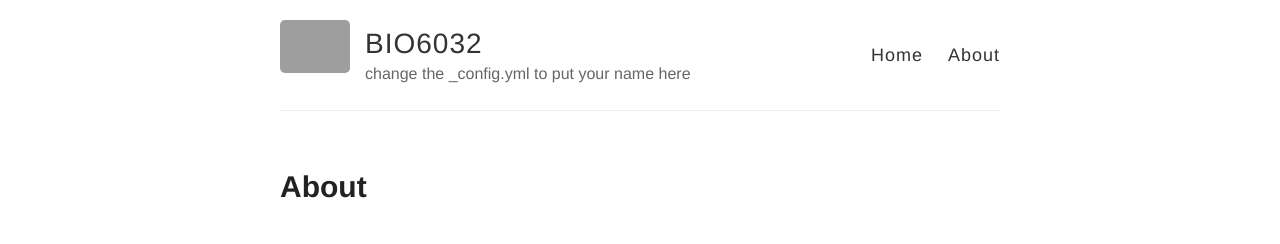
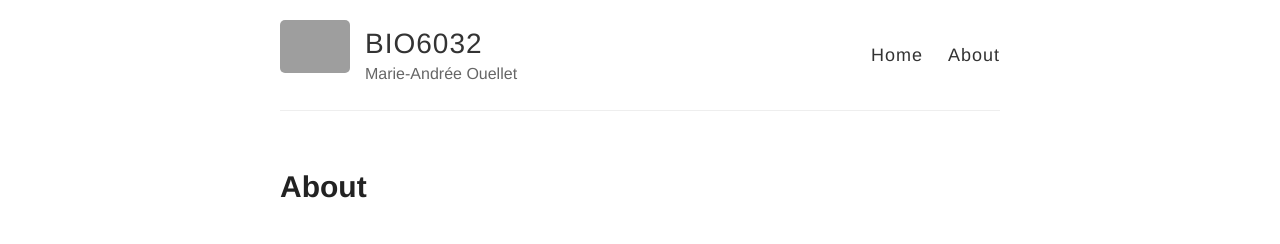
Before and after one commit to marieandreeo/HOMEWORK, a Jekyll site: the page built from dist/about.md, in a window 1280 px wide. Shown: the top 244 px of the page. Built offline with Jekyll 4.4.1, drawn with Linux system fonts in a browser that asks for light colours; grey boxes are pictures that could not be loaded.

Commit message:
Update _config.yml

```diff
--- a/dist/_config.yml
+++ b/dist/_config.yml
@@ -1,4 +1,4 @@
 baseurl: /homework
 name: BIO6032
-description: "change the _config.yml to put your name here"
+description: "Marie-Andrée Ouellet"
 avatar: https://raw.githubusercontent.com/BIO6032/homework/master/dist/images/logo.jpg
```
